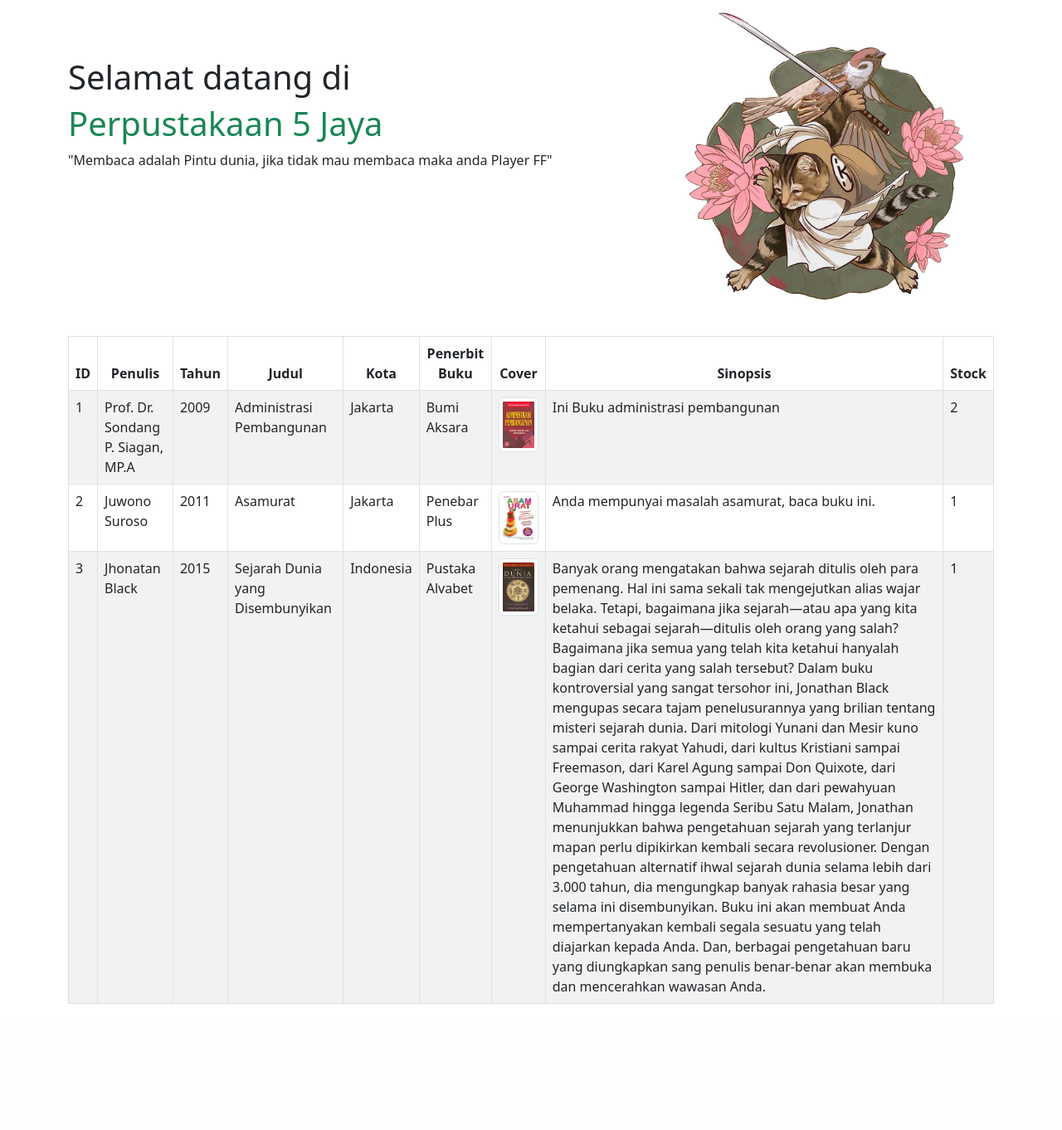
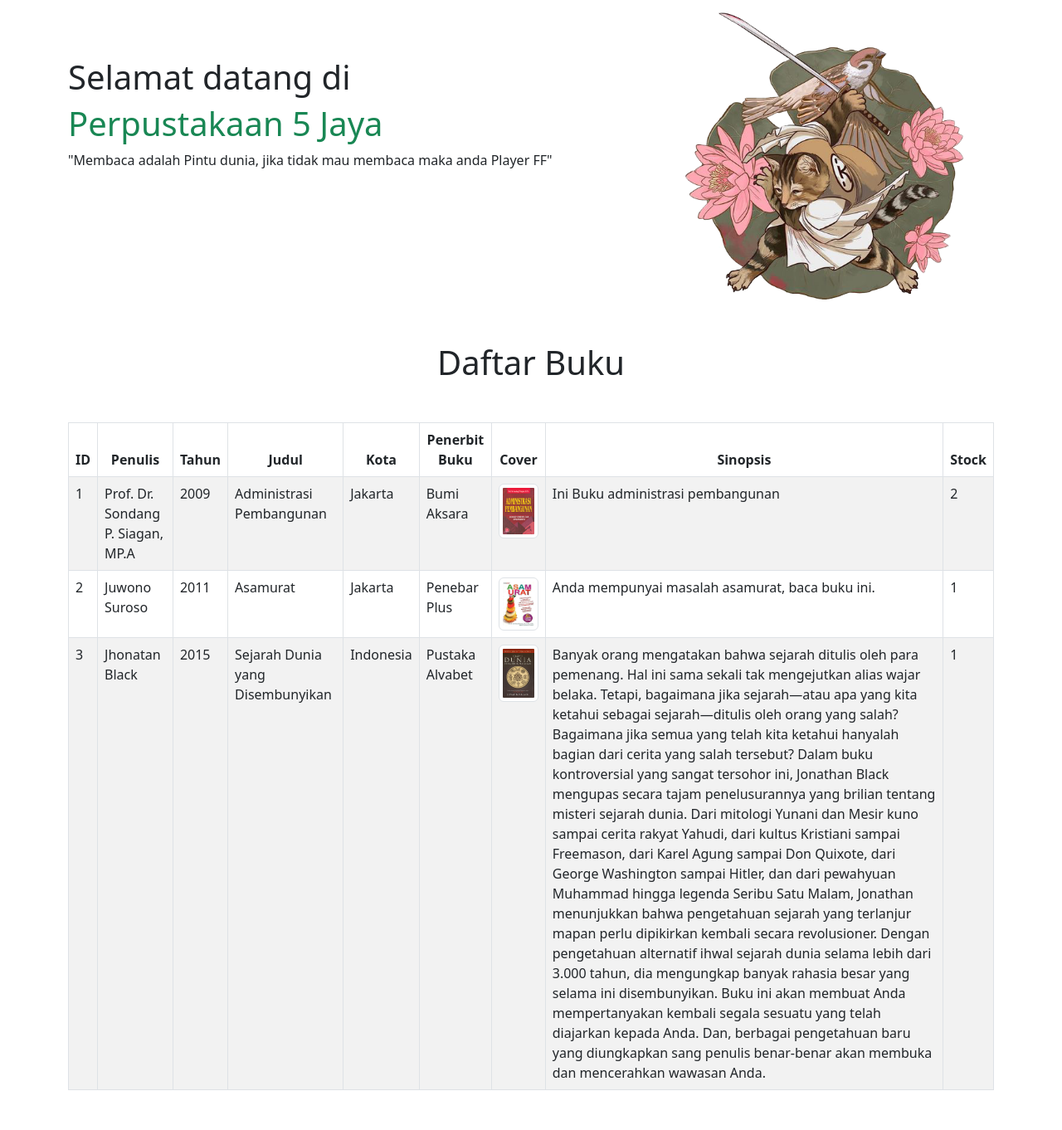
Before and after one commit to sitinurfarihah/kelompok5, a PHP site: page / in a window 1280 px wide. Shown: the part 83-1445 px from the top of the page at 83% size. Before the commit the page ends 1293 px from the top, so only its background shows below. Run offline with PHP 8.4, Linux system fonts and the light colour scheme; data comes from the database, SQL or seed files in the repository; data that the repository does not hold is empty; some libraries are stand-ins or nearby versions.

Commit message:
nambah dikit2 ehe

```diff
--- a/index.php
+++ b/index.php
@@ -58,7 +58,8 @@ include "config.php";
 
       <!-- TABEL -->
 
-      <div class="container">
+      <div class="container mt-2 mb-5">
+        <h1 class="text-center mb-5">Daftar Buku</h1>
         <table class="table table-striped table-hover table-bordered">
             <thead class="text-center">
                 <tr>
```
